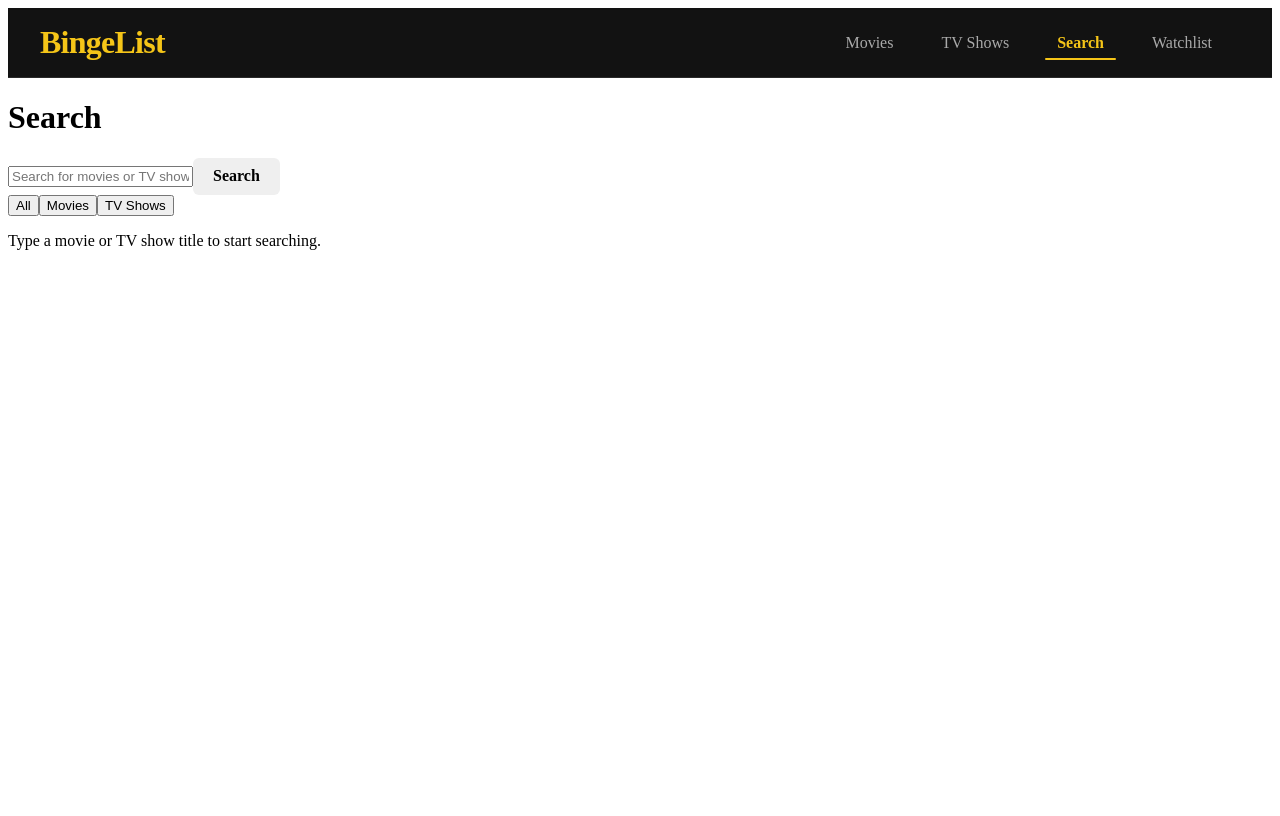
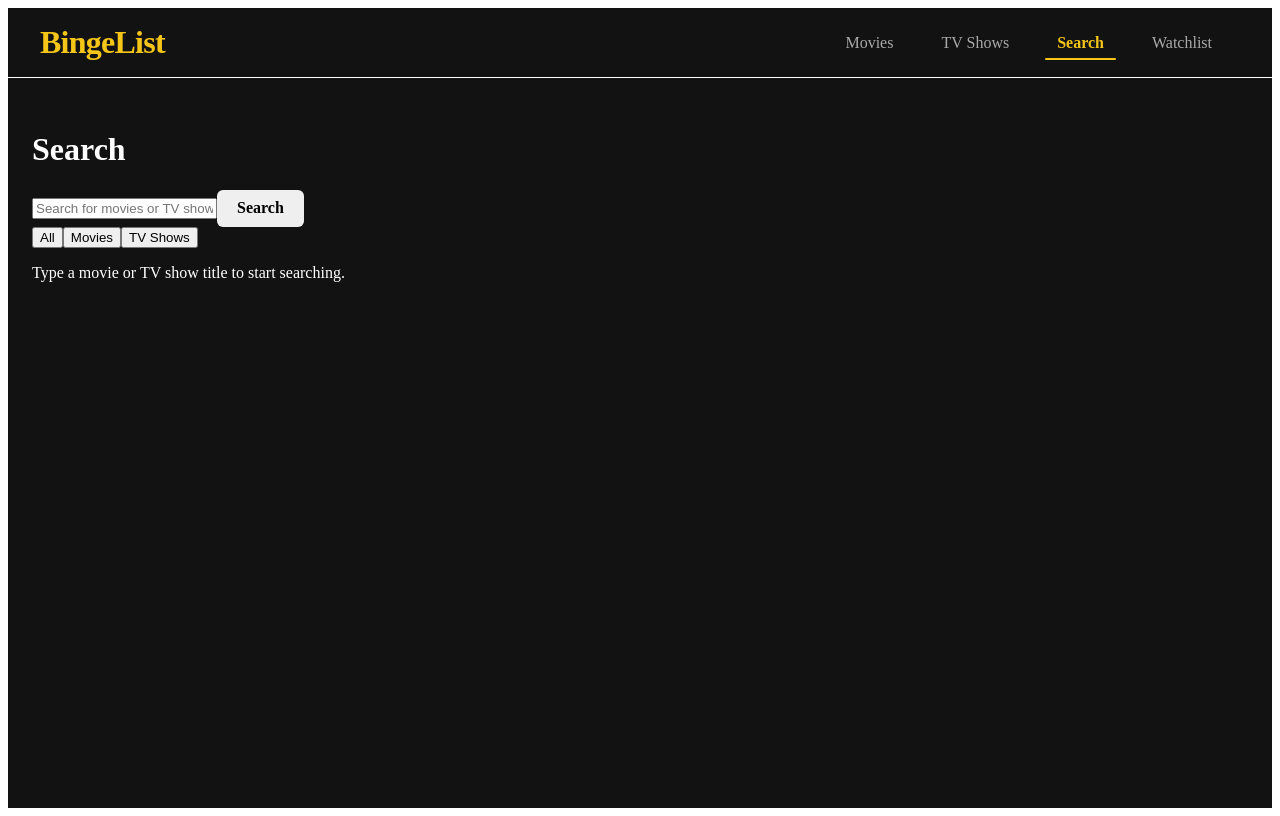
Before and after one commit to andcorcer/BingeList, a React (Vite) app: page /search in a window 1280 px wide. Built offline with nearby package versions, Linux system fonts and the light colour scheme.

Commit message:
Changed the color border-bottom from the header to white and Laid out styles for the Layout component (App container and Main container)

```diff
--- a/src/components/Header/Header.css
+++ b/src/components/Header/Header.css
@@ -4,7 +4,7 @@
   flex-direction: column;
   align-items: center;
   background-color: #121212;
-  border-bottom: 1px solid #2a2a2a;
+  border-bottom: 1px solid #fff;
   padding: 0 0.5rem;
   position: sticky;
   top: 0;
--- a/src/components/Layout/Layout.css
+++ b/src/components/Layout/Layout.css
@@ -0,0 +1,24 @@
+/* App Container */
+.app-container {
+  min-height: 100vh;
+  background-color: #121212;
+  color: #ffffff;
+}
+
+/* Main Content Container */
+.main-content {
+  flex: 1;
+  display: flex;
+  flex-direction: column;
+  width: 100%;
+  margin: 0 auto;
+  padding: 1.5rem 1rem;
+  box-sizing: border-box;
+}
+
+/* Media Query for Tablets and Larger Screens */
+@media (min-width: 768px) {
+  .main-content {
+    padding: 2rem 1.5rem;
+  }
+}
```
